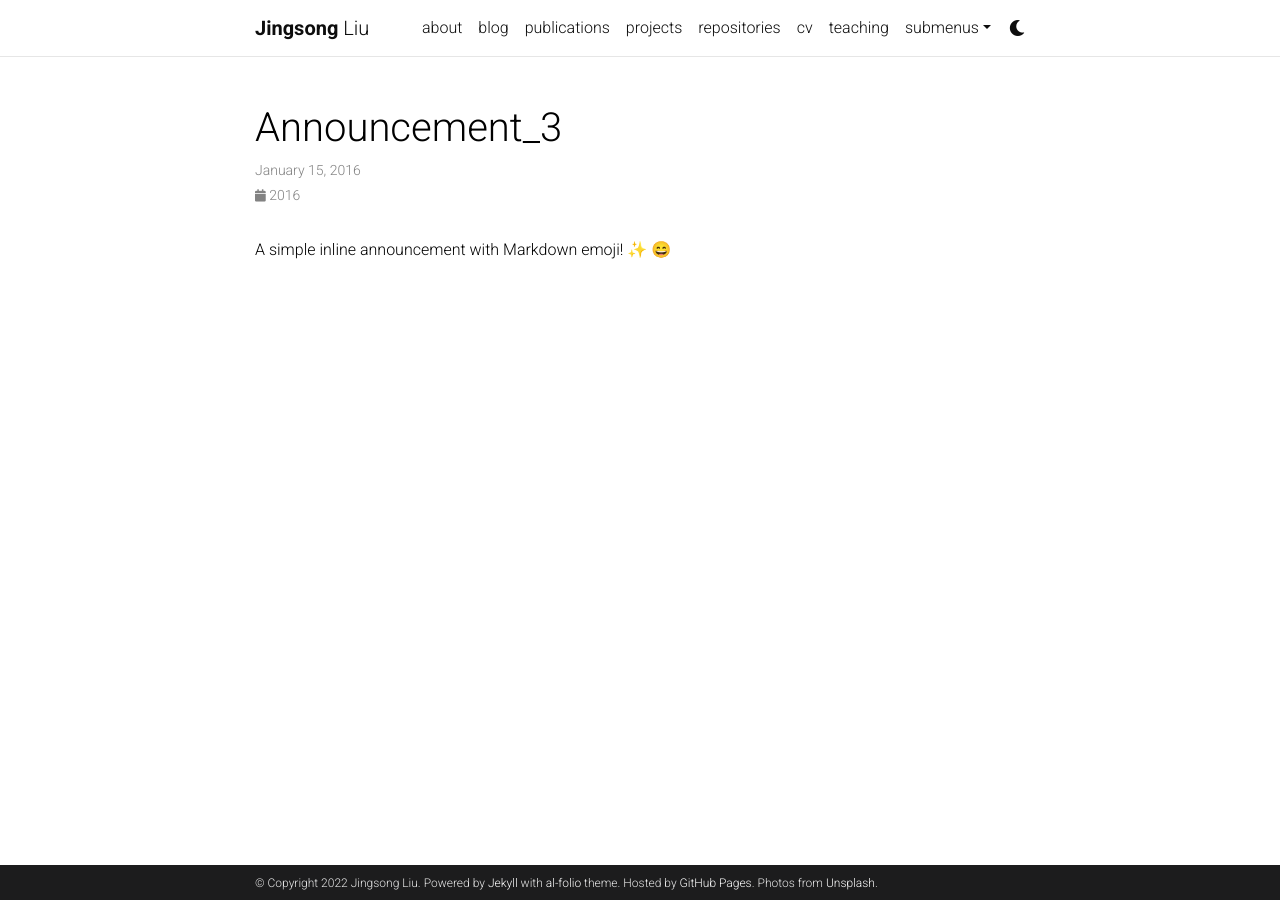
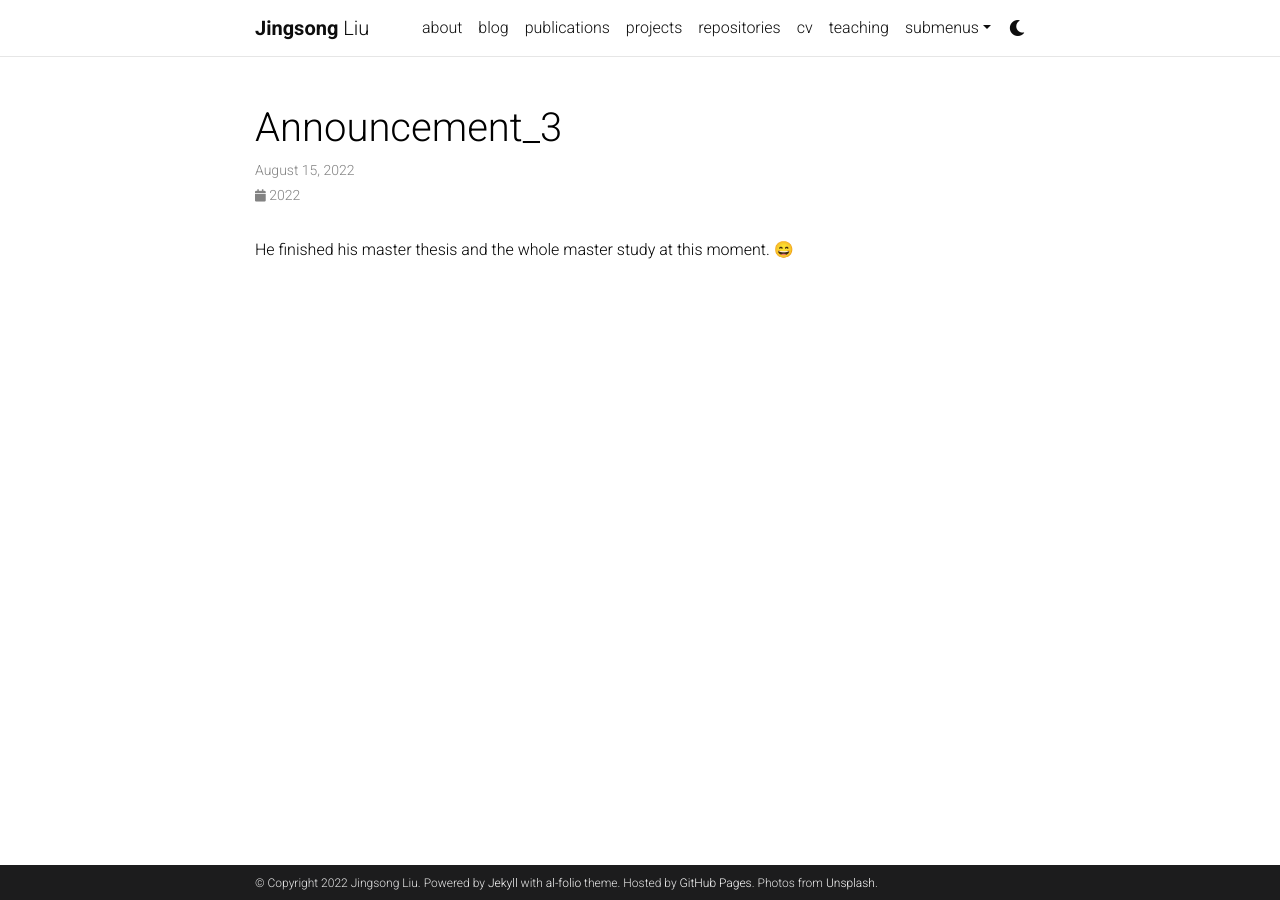
Before and after one commit to TumVink/TumVink.github.io, a Jekyll site: the page built from _news/announcement_3.md, in a window 1280 px wide. Built offline with Jekyll 4.4.1, drawn with Linux system fonts in a browser that asks for light colours; full-size pictures stand in for the smaller copies a plugin makes; emoji names are drawn with the system emoji font; comment, search, counter and statistics services are not loaded; a style sheet for code colours, icons or effects is not loaded.

Commit message:
edit img

```diff
--- a/_news/announcement_3.md
+++ b/_news/announcement_3.md
@@ -1,7 +1,7 @@
 ---
 layout: post
-date: 2016-01-15 07:59:00-0400
+date: 2022-08-15 07:59:00-0400
 inline: true
 ---
 
-A simple inline announcement with Markdown emoji! :sparkles: :smile:
+He finished his master thesis and the whole master study at this moment. :smile:
```
Also changed, not shown: _news/announcement_1.md (+2 -2 lines), _news/announcement_2.md (deleted, +0 -31 lines), _pages/about.md (+9 -6 lines), assets/img/jingsong.jpeg (added).
